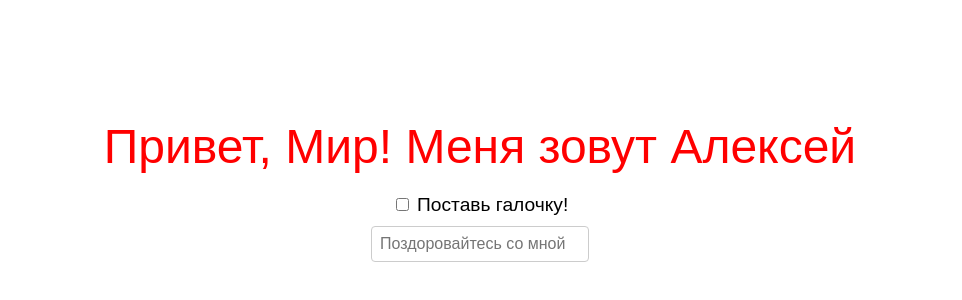
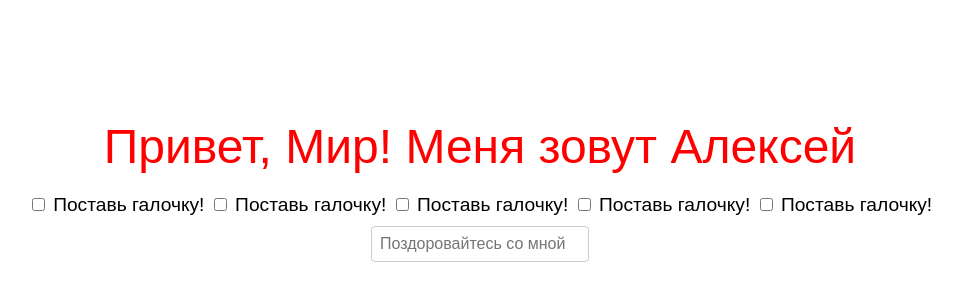
Before and after one commit to Rushing-to-freedom/hello-world-website, a plain HTML site: page index.html in a window 1280 px wide. Shown: the part 210-510 px from the top of the page, without its empty margins (160-1122 px from the left). Drawn offline with Linux system fonts and the light colour scheme.

Commit message:
Add multiple checkboxes to controls section

```diff
--- a/index.html
+++ b/index.html
@@ -41,6 +41,10 @@
     <div class="controls">
         <label>
             <input type="checkbox"> Поставь галочку!
+             <input type="checkbox"> Поставь галочку!
+             <input type="checkbox"> Поставь галочку!
+             <input type="checkbox"> Поставь галочку!
+             <input type="checkbox"> Поставь галочку!
         </label>
         <input type="text" placeholder="Поздоровайтесь со мной">
     </div>
```
